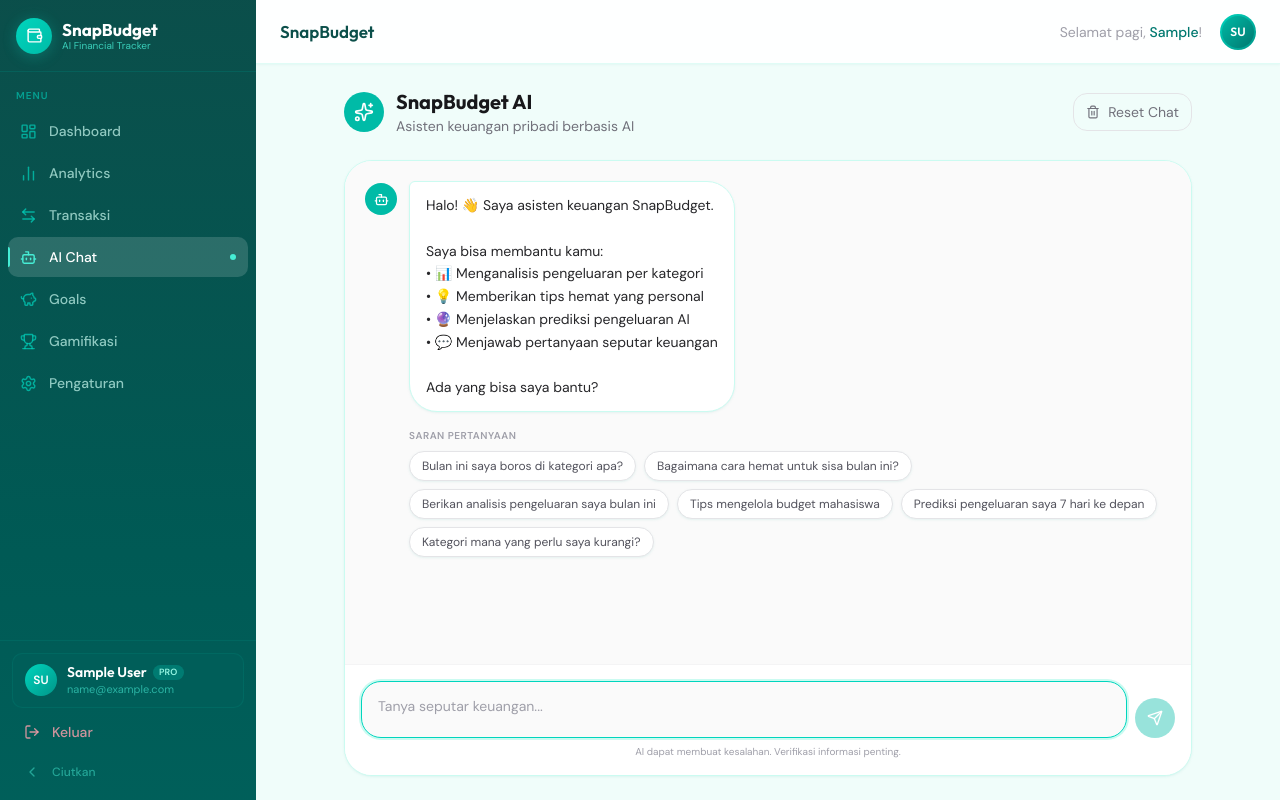
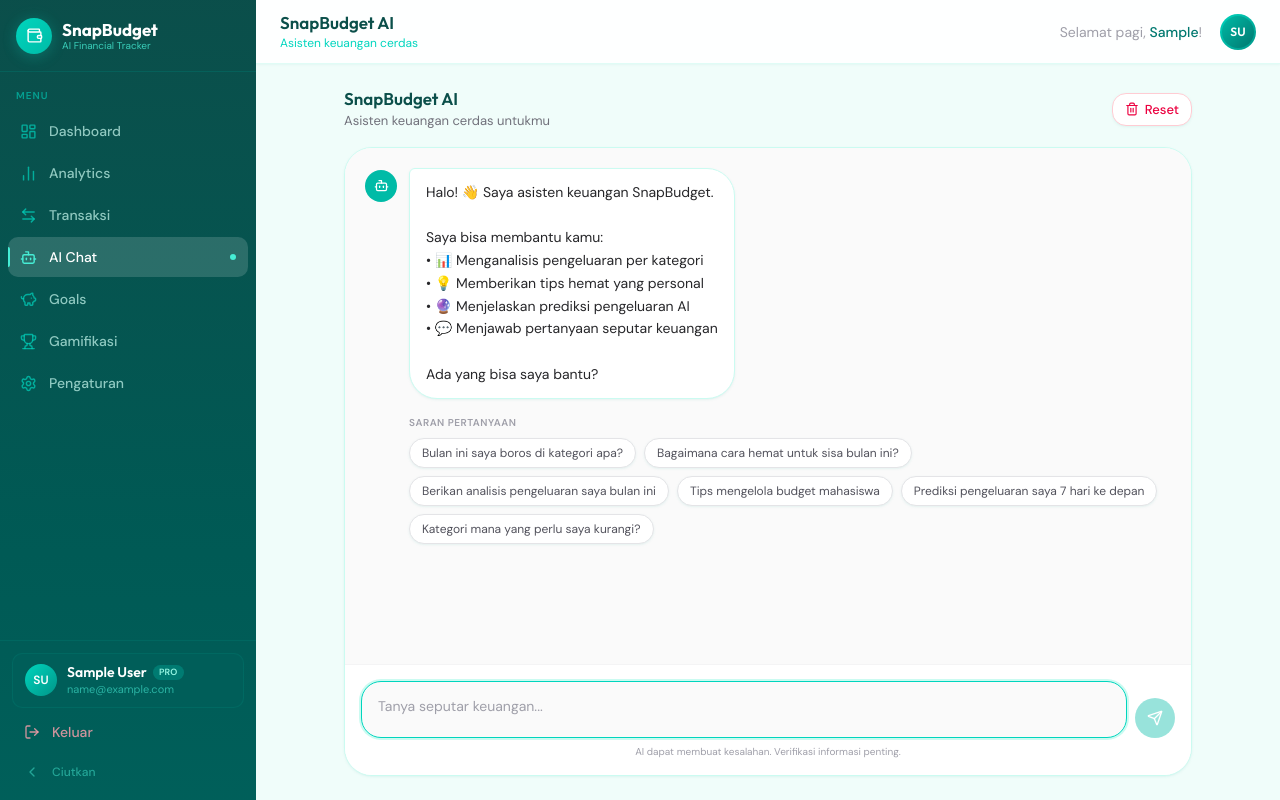
Before and after one commit to SnapBudget-AI-Financial-Tracker/web-snapbudget, a React (Vite) app in the folder frontend/: page /chatbot in a window 1280 px wide. Built offline with nearby package versions, Linux system fonts and the light colour scheme; no server answers; sample sign-in values are in the browser's storage.

Commit message:
fix: fix layout header AI Chat

```diff
--- a/frontend/dev-dist/sw.js
+++ b/frontend/dev-dist/sw.js
@@ -78,7 +78,7 @@
    */
   workbox.precacheAndRoute([{
     "url": "index.html",
-    "revision": "0.20icoirf7ao"
+    "revision": "0.ou4qsaa2bvo"
   }], {});
   workbox.cleanupOutdatedCaches();
   workbox.registerRoute(new workbox.NavigationRoute(workbox.createHandlerBoundToURL("index.html"), {
--- a/frontend/src/components/dashboard/Header.jsx
+++ b/frontend/src/components/dashboard/Header.jsx
@@ -8,6 +8,7 @@
   "/analytics": { title: "Analytics", subtitle: "Analisis pengeluaran" },
   "/transactions": { title: "Transaksi", subtitle: "Riwayat transaksi" },
   "/settings": { title: "Pengaturan", subtitle: "Kelola akun Anda" },
+  "/chatbot": { title: "SnapBudget AI", subtitle: "Asisten keuangan cerdas" },
 };
 
 function getInitials(name) {
--- a/frontend/src/pages/Chatbot.jsx
+++ b/frontend/src/pages/Chatbot.jsx
@@ -118,29 +118,24 @@
     <DashboardLayout>
       <div className="p-3 md:p-6 max-w-4xl mx-auto w-full h-[calc(100vh-64px)] md:h-full flex flex-col overflow-hidden">
         {/* Header */}
-        <div className="flex items-center justify-between mb-6 animate-fadeIn">
-          <div className="flex items-center gap-3">
-            <div className="w-10 h-10 rounded-xl bg-teal-500 flex items-center justify-center">
-              <Sparkles size={20} className="text-white" />
-            </div>
+        <div className="flex items-center justify-between mb-4 animate-fadeIn">
           <div>
             <h1
+              className="text-teal-900 font-semibold text-[17px] leading-tight"
               style={{ fontFamily: "var(--font-heading)" }}
-                className="text-xl font-bold text-zinc-900"
             >
               SnapBudget AI
             </h1>
-              <p className="text-sm text-zinc-500">
-                Asisten keuangan pribadi berbasis AI
+            <p className="text-[13px] text-zinc-500 mt-0.5">
+              Asisten keuangan cerdas untukmu
             </p>
-            </div>
           </div>
           <button
             onClick={clearChat}
-            className="flex items-center gap-2 px-3 py-2 text-sm text-zinc-500 hover:text-rose-500 hover:bg-rose-50 rounded-lg transition-colors border border-zinc-200"
+            className="flex items-center gap-1.5 px-3 py-1.5 bg-white hover:bg-rose-50 text-rose-600 border border-rose-200 text-[13px] font-medium rounded-lg shadow-sm transition-all"
           >
             <Trash2 size={14} />
-            Reset Chat
+            <span>Reset</span>
           </button>
         </div>
 
```
Lines whose indentation alone changed are shown as unchanged.
